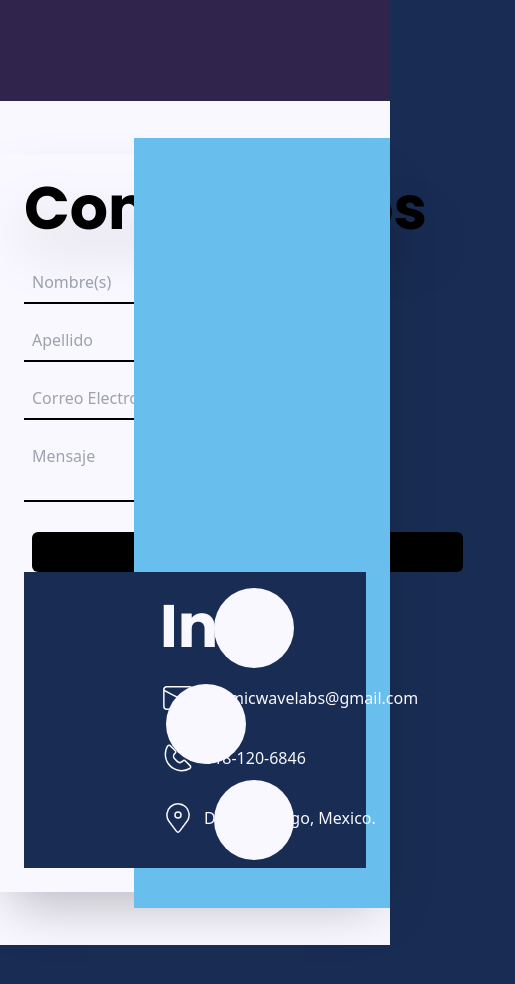
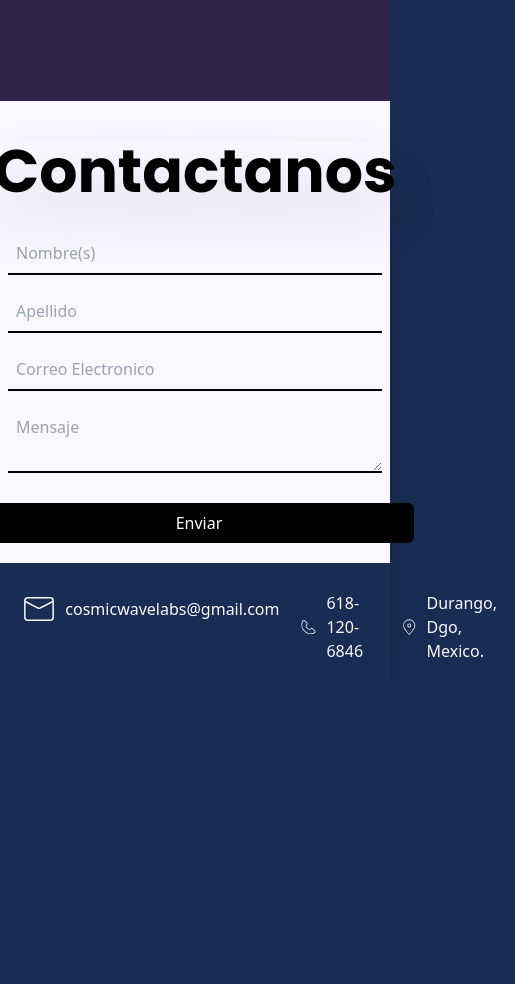
Before and after one commit to CosmicWave-Labs/Landing-Page, a React (Vite) app: page / in a window 390 px wide. Shown: the part 5660-6644 px from the top of the page, 515 px wide, since content can reach past the window. After the commit the page ends 6343 px from the top, so only its background shows below. Built offline with nearby package versions, Linux system fonts and the light colour scheme.

Commit message:
Mobile Contact Us

```diff
--- a/src/Components/Footer.tsx
+++ b/src/Components/Footer.tsx
@@ -43,25 +43,25 @@ export const Footer: FC = () => {
     ]
 
     return (
-        <section className="bg-NormalWhite w-full h-full flex items-center justify-center">
-            <div className="bg-NormalWhite shadow-2xl p-6 w-full max-w-7xl flex flex-col md:flex-row relative mt-24 mb-24">
-                <div className="flex-1 ">
-                    <h1 className="text-black font-Poppins-Bold text-6xl drop-shadow-2xl mb-6">Contactanos</h1>
+        <section className="bg-NormalWhite w-full flex items-center justify-center min-[1090px]:h-full">
+            <div className="bg-NormalWhite shadow-2xl p-6 w-full max-w-7xl flex relative mt-24 mb-24 max-[1090px]:m-0 max-[1090px]:flex-col max-[1090px]:content-center max-[1090px]:py-0 max-[1090px]:gap-5 max-[1090px]:px-0 max-[1090px]:mt-10">
+                <div className="flex-1 max-[1090px]:flex max-[1090px]:flex-col max-[1090px]:items-center max-[1090px]:justify-center">
+                    <h1 className="text-black font-Poppins-Bold text-6xl drop-shadow-2xl mb-6  max-[1090px]:flex  max-[1090px]:items-center  max-[1090px]:justify-center">Contactanos</h1>
 
-                    <form className="mt-4 mr-12 mb-2">
+                    <form className="mt-4 mr-12 mb-2 max-[1090px]:m-0 max-[1090px]:p-2">
                         <input type="text" className="w-full p-2 border-0 border-b-2 border-black outline-none bg-NormalWhite mb-4" placeholder='Nombre(s)'/>
                         <input type="text" className="w-full p-2 border-0 border-b-2 border-black outline-none bg-NormalWhite mb-4" placeholder='Apellido' />
                         <input type="email" className="w-full p-2 border-0 border-b-2 border-black outline-none bg-NormalWhite mb-4" placeholder='Correo Electronico'/>
                         <textarea ref={textareaRef} className="w-full p-2 border-0 border-b-2 border-black outline-none bg-NormalWhite" placeholder='Mensaje'></textarea>
                     </form>
-                    <button className="mt-4 ml-2 px-48 py-2 bg-[#000000]   text-white rounded-md">
+                    <button className="mt-4 ml-2 px-48 py-2 bg-[#000000]   text-white rounded-md ">
                         Enviar
                     </button>
                 </div>
 
-                <div className="bg-[#192D54] flex-1 flex items-center p-6 relative z-10 pr-32 pl-32">
+                <div className="bg-[#192D54] flex-1 flex items-center p-6 relative z-10 pr-32 pl-32 max-[1090px]:justify-center max-[1090px]:p-0 max-[1090px]:py-3">
                   <div className="flex flex-col ml-2">
-                      <div className="flex flex-col items-start space-y-4">
+                      <div className="flex flex-col items-start space-y-4 max-[1090px]:flex-row max-[1090px]:gap-5">
                         <h1 className='font-Poppins-Bold text-NormalWhite text-6xl mb-2'>Info</h1>
                           {FooterContactData.map((data, index) => (
                               <ComponenteFooter
@@ -75,7 +75,7 @@ export const Footer: FC = () => {
                       </div>
                   </div>
 
-                    <div className="flex flex-col items-center space-y-4 absolute right-0 mr-6">
+                    <div className="flex flex-col items-center space-y-4 absolute right-0 mr-6 max-[1090px]:hidden">
                         {FooterExtra.map((data, index) => (
                             <ButtonComponent
                                 key={index}
@@ -88,7 +88,7 @@ export const Footer: FC = () => {
                     </div>
                 </div>
 
-                <div className="absolute -top-4 -bottom-4 right-0 bg-[#68BFED] h-auto w-64 md:w-64 z-0"></div>
+                <div className="absolute -top-4 -bottom-4 right-0 bg-[#68BFED] h-auto w-64 md:w-64 z-0 max-[1090px]:hidden"></div>
             </div>
         </section>
     )
--- a/src/Components/FooterBar.tsx
+++ b/src/Components/FooterBar.tsx
@@ -2,6 +2,6 @@ import { FC } from "react"
 
 export const FooterBar:FC = () => {
     return (
-        <div className="bg-[#192D54] w-full h-36"></div>
+        <div className="bg-[#192D54] w-full h-36 max-[1090px]:hidden"></div>
     )
 }
```
